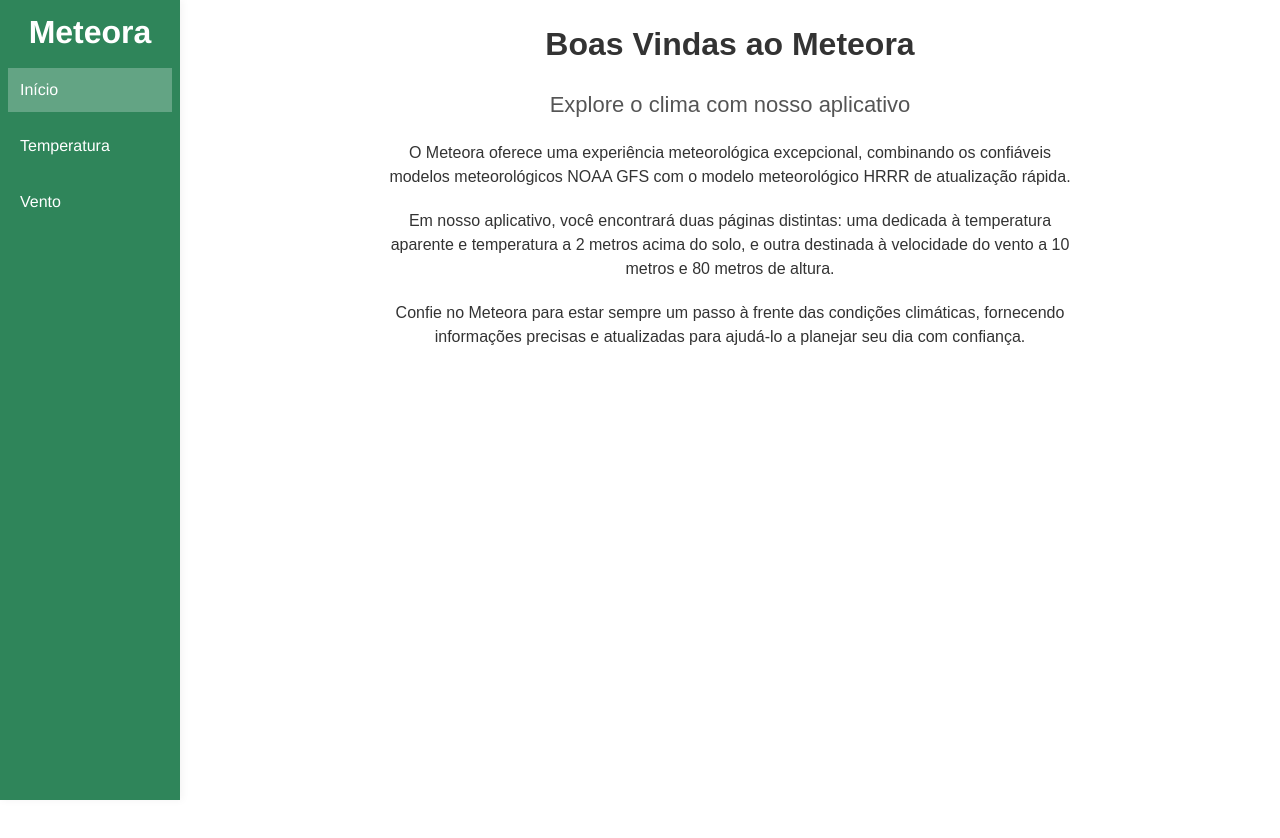
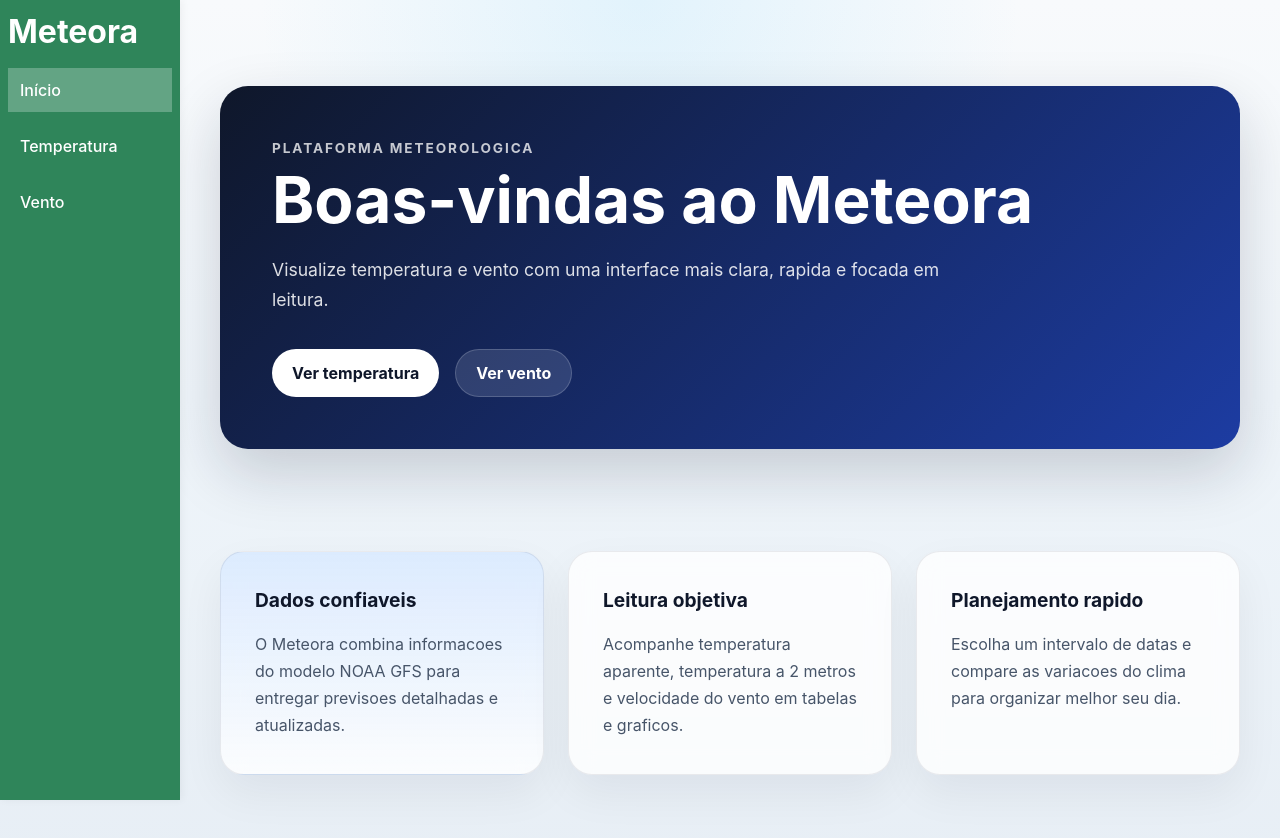
Before and after one commit to arthuroaraujo/meteora-weather, a Vue app: page / in a window 1280 px wide. Shown: the top 838 px of the page. Before the commit the page ends 800 px from the top, so only its background shows below. Built offline with nearby package versions, Linux system fonts and the light colour scheme.

Commit message:
style: reformula pagina inicial

```diff
--- a/src/App.vue
+++ b/src/App.vue
@@ -1,7 +1,9 @@
 <template>
-  <SideBar />
-  <div :style="{ marginLeft: sidebarWidth }" class="main-content">
-    <router-view />
+  <div class="app-shell">
+    <SideBar />
+    <main :style="{ marginLeft: sidebarWidth }" class="main-content">
+      <router-view />
+    </main>
   </div>
 </template>
 
@@ -21,24 +23,44 @@ export default {
 </script>
 
 <style>
+html,
+body,
 #app {
-  font-family: Avenir, Helvetica, Arial, sans-serif;
+  min-height: 100%;
+  margin: 0;
+}
+
+body {
+  background:
+    radial-gradient(circle at top, rgba(125, 211, 252, 0.18), transparent 35%),
+    linear-gradient(180deg, #f8fafc 0%, #eff5fa 45%, #e7eef5 100%);
+}
+
+#app {
+  font-family: Inter, Avenir, Helvetica, Arial, sans-serif;
   -webkit-font-smoothing: antialiased;
   -moz-osx-font-smoothing: grayscale;
-  text-align: center;
-  color: #2c3e50;
+  color: #1f2937;
 }
 
-#nav {
-  padding: 30px;
+.app-shell {
+  min-height: 100vh;
 }
 
-#nav a {
-  font-weight: bold;
-  color: #2c3e50;
+.main-content {
+  box-sizing: border-box;
+  min-height: 100vh;
+  padding: 40px;
+  padding-top: 52px;
+  padding-bottom: 52px;
+  transition: margin-left 0.2s ease;
 }
 
-#nav a.router-link-exact-active {
-  color: #42b983;
+@media (max-width: 768px) {
+  .main-content {
+    padding: 24px 18px;
+    padding-top: 32px;
+    padding-bottom: 32px;
+  }
 }
 </style>
--- a/src/styles/homePage.css
+++ b/src/styles/homePage.css
@@ -1,28 +1,120 @@
-.content {
-    font-family: Arial, sans-serif;
-    font-size: 16px;
-    line-height: 1.5;
-    color: #333;
-    margin: auto;
-    margin-top: 20px;
-    max-width: 700px;
-    text-align: center;
+.home-page {
+  display: grid;
+  gap: 68px;
+  max-width: 1120px;
+  margin: 18px auto 28px;
+}
+
+.hero-card {
+  padding: 52px;
+  margin: 16px 0;
+  border-radius: 28px;
+  background:
+    linear-gradient(135deg, rgba(15, 23, 42, 0.96), rgba(30, 64, 175, 0.9)),
+    #0f172a;
+  color: #fff;
+  text-align: left;
+  box-shadow: 0 24px 60px rgba(15, 23, 42, 0.18);
+}
+
+.eyebrow {
+  margin: 0 0 12px;
+  font-size: 0.85rem;
+  font-weight: 700;
+  text-transform: uppercase;
+  letter-spacing: 0.14em;
+  color: rgba(255, 255, 255, 0.76);
+}
+
+.hero-card h1 {
+  margin: 0;
+  font-size: clamp(2.2rem, 5vw, 4.2rem);
+  line-height: 0.95;
+}
+
+.subtitle {
+  max-width: 700px;
+  margin: 24px 0 0;
+  font-size: 1.1rem;
+  line-height: 1.7;
+  color: rgba(255, 255, 255, 0.86);
+}
+
+.hero-actions {
+  display: flex;
+  flex-wrap: wrap;
+  gap: 16px;
+  margin-top: 34px;
+}
+
+.hero-link {
+  display: inline-flex;
+  align-items: center;
+  justify-content: center;
+  min-height: 48px;
+  padding: 0 20px;
+  border-radius: 999px;
+  text-decoration: none;
+  font-weight: 700;
+  transition: transform 0.2s ease, background-color 0.2s ease;
+}
+
+.hero-link:hover {
+  transform: translateY(-1px);
+}
+
+.hero-link.primary {
+  background: #fff;
+  color: #0f172a;
+}
+
+.hero-link.secondary {
+  background: rgba(219, 234, 254, 0.14);
+  color: #fff;
+  border: 1px solid rgba(255, 255, 255, 0.18);
+}
+
+.info-grid {
+  display: grid;
+  grid-template-columns: repeat(3, minmax(0, 1fr));
+  gap: 24px;
+  margin: 18px 0 24px;
+}
+
+.info-card {
+  padding: 34px;
+  border: 1px solid rgba(15, 23, 42, 0.08);
+  border-radius: 24px;
+  background: rgba(255, 255, 255, 0.78);
+  backdrop-filter: blur(12px);
+  text-align: left;
+  box-shadow: 0 18px 44px rgba(15, 23, 42, 0.06);
+}
+
+.info-card.accent {
+  background: linear-gradient(180deg, rgba(219, 234, 254, 0.95), rgba(255, 255, 255, 0.82));
+}
+
+.info-card h2 {
+  margin: 0 0 16px;
+  font-size: 1.2rem;
+  color: #0f172a;
+}
+
+.info-card p {
+  margin: 0;
+  color: #475569;
+  line-height: 1.7;
+}
+
+@media (max-width: 900px) {
+  .info-grid {
+    grid-template-columns: 1fr;
   }
+}
 
-  .home-page {
-    font-family: Arial, sans-serif;
-    text-align: center;
-    padding: 20px;
+@media (max-width: 768px) {
+  .hero-card {
+    padding: 32px 24px;
   }
-
-  h1 {
-    font-size: 32px;
-    color: #333;
-    margin-bottom: 20px;
-  }
-
-  .subtitle {
-    font-size: 22px;
-    color: #555;
-    margin-bottom: 20px;
-  }
+}
--- a/src/views/HomePage.vue
+++ b/src/views/HomePage.vue
@@ -1,16 +1,34 @@
 <template>
-    <div class="home-page">
-      <h1>Boas Vindas ao Meteora</h1>
-      <p class="subtitle">Explore o clima com nosso aplicativo</p>
-      <p class="content">O Meteora oferece uma experiência meteorológica excepcional, combinando os confiáveis modelos
-        meteorológicos NOAA GFS com o modelo meteorológico HRRR de atualização rápida.</p>
-      <p class="content">Em nosso aplicativo, você encontrará duas páginas distintas: uma dedicada à temperatura aparente
-        e temperatura a 2 metros acima do solo, e outra destinada à velocidade do vento a 10 metros e 80 metros de altura.
-      </p>
-      <p class="content">Confie no Meteora para estar sempre um passo à frente das condições climáticas, fornecendo
-        informações precisas e atualizadas para ajudá-lo a planejar seu dia com confiança.</p>
-    </div>
-  </template>
+  <div class="home-page">
+    <section class="hero-card">
+      <p class="eyebrow">Plataforma meteorologica</p>
+      <h1>Boas-vindas ao Meteora</h1>
+      <p class="subtitle">Visualize temperatura e vento com uma interface mais clara, rapida e focada em leitura.</p>
+
+      <div class="hero-actions">
+        <router-link class="hero-link primary" to="/temperatura">Ver temperatura</router-link>
+        <router-link class="hero-link secondary" to="/vento">Ver vento</router-link>
+      </div>
+    </section>
+
+    <section class="info-grid">
+      <article class="info-card accent">
+        <h2>Dados confiaveis</h2>
+        <p>O Meteora combina informacoes do modelo NOAA GFS para entregar previsoes detalhadas e atualizadas.</p>
+      </article>
+
+      <article class="info-card">
+        <h2>Leitura objetiva</h2>
+        <p>Acompanhe temperatura aparente, temperatura a 2 metros e velocidade do vento em tabelas e graficos.</p>
+      </article>
+
+      <article class="info-card">
+        <h2>Planejamento rapido</h2>
+        <p>Escolha um intervalo de datas e compare as variacoes do clima para organizar melhor seu dia.</p>
+      </article>
+    </section>
+  </div>
+</template>
 
 <style scoped>
 @import '@/styles/homePage.css';
```
